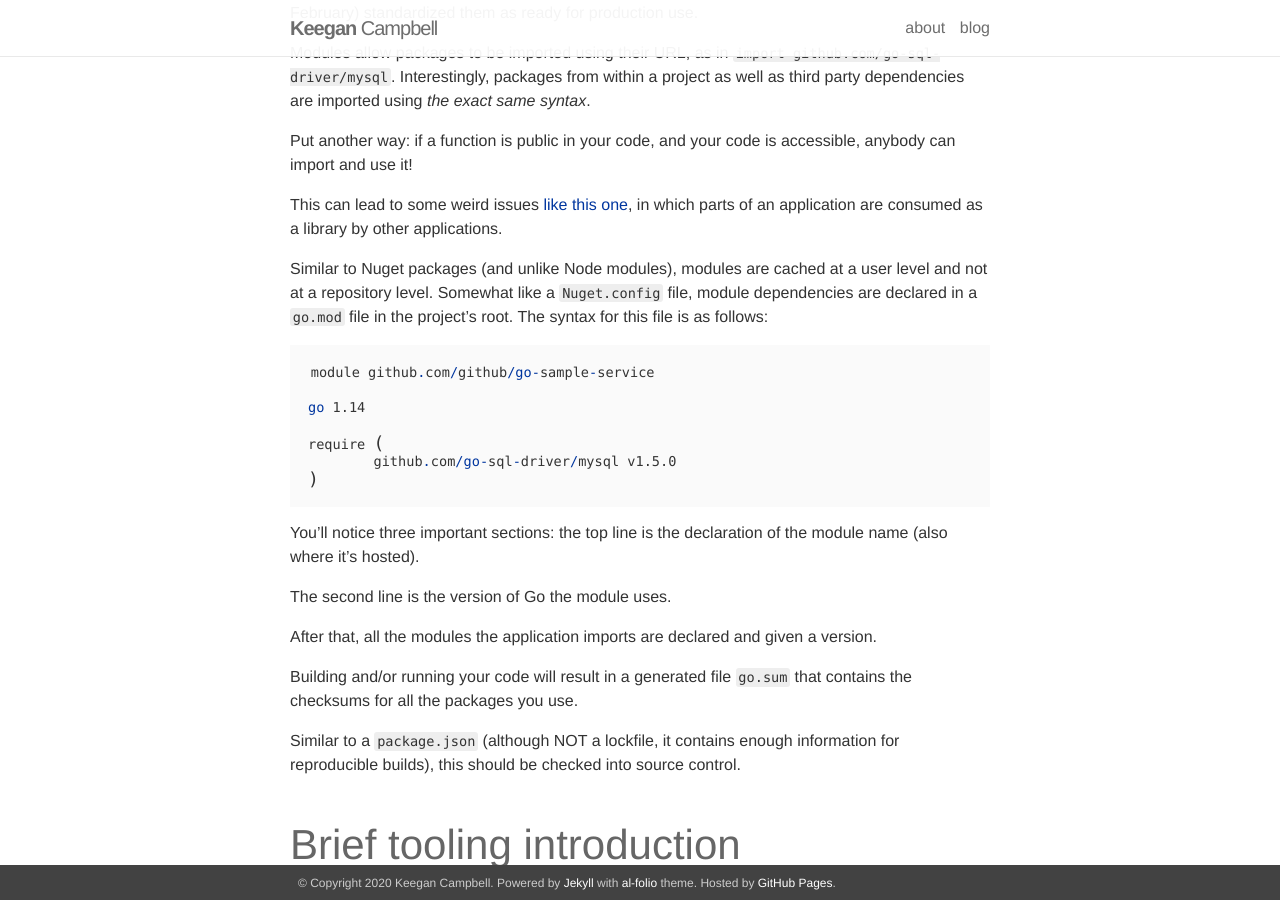
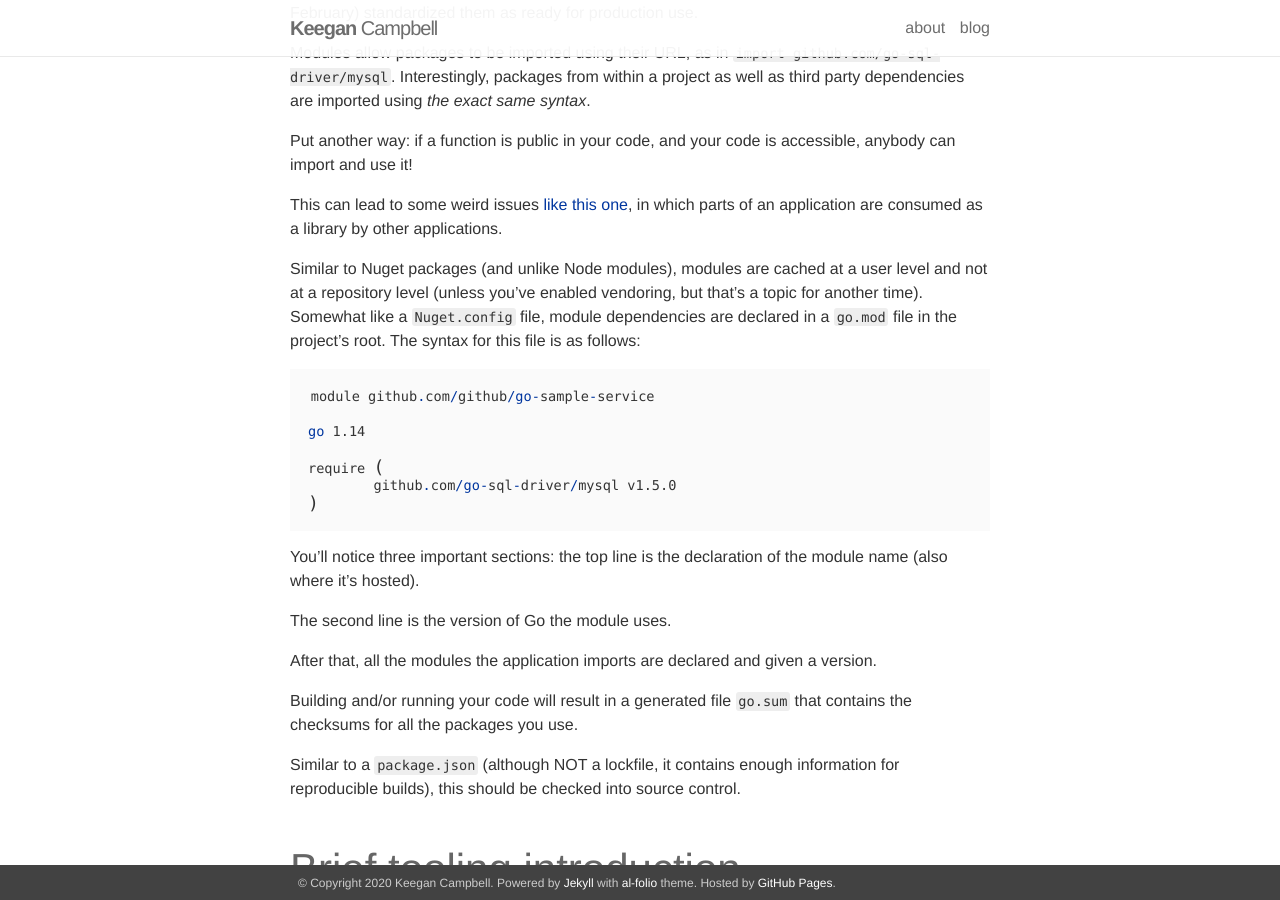
Before and after one commit to kfcampbell/kfcampbell.github.io, a Jekyll site: the page built from _posts/2020-06-01-go-for-csharp-people-part-one.markdown, in a window 1280 px wide and 900 px high, scrolled down 4034 px. Built offline with Jekyll 4.4.1, drawn with Linux system fonts in a browser that asks for light colours; nearby versions of some CDN libraries.

Commit message:
Note about vendoring

````diff
--- a/_posts/2020-06-01-go-for-csharp-people-part-one.markdown
+++ b/_posts/2020-06-01-go-for-csharp-people-part-one.markdown
@@ -127,7 +127,7 @@ Put another way: if a function is public in your code, and your code is accessib
 
 This can lead to some weird issues [like this one](https://github.com/github/hub/issues/2517#issuecomment-615531677), in which parts of an application are consumed as a library by other applications.
 
-Similar to Nuget packages (and unlike Node modules), modules are cached at a user level and not at a repository level. Somewhat like a `Nuget.config` file, module dependencies are declared in a `go.mod` file  in the project's root. The syntax for this file is as follows:
+Similar to Nuget packages (and unlike Node modules), modules are cached at a user level and not at a repository level (unless you've enabled vendoring, but that's a topic for another time). Somewhat like a `Nuget.config` file, module dependencies are declared in a `go.mod` file in the project's root. The syntax for this file is as follows:
 
 ```go
 module github.com/github/go-sample-service
````
